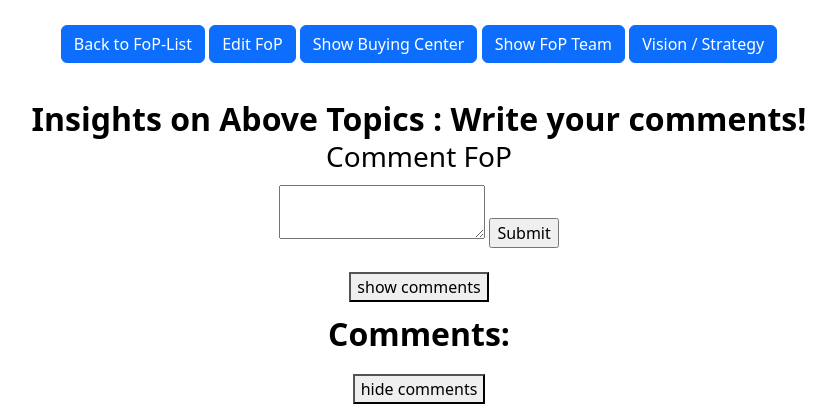
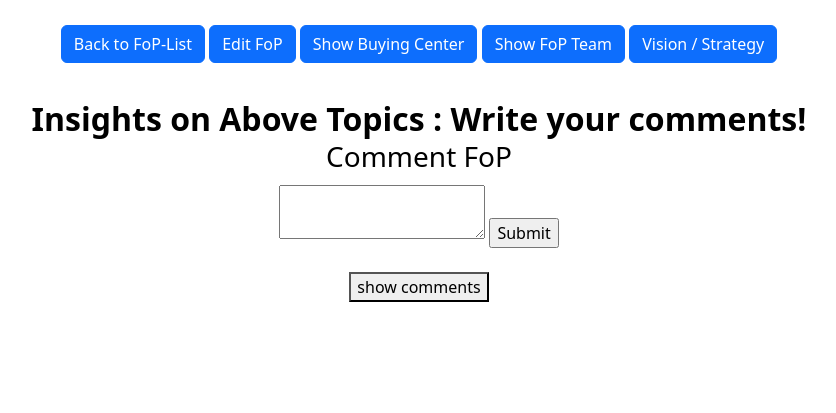
Before and after one commit to berndkap/Own-Test-Project, a Flask app: page /fop/2 in a window 1280 px wide. Shown: the part 387-800 px from the top of the page, without its empty margins (221-1057 px from the left). Run offline with Flask 2, Linux system fonts and the light colour scheme; data comes from the database, SQL or seed files in the repository; data that the repository does not hold is empty; some libraries are stand-ins or nearby versions.

Commit message:
Minor Improvements regarding Slide Toggle 28 December

```diff
--- a/templates/show_fop.html
+++ b/templates/show_fop.html
@@ -103,12 +103,12 @@
 <div class="container">
   <div class="row">
     <div class="col">
-        <button class="before">show comments</button>
+        <button class="comments">show comments</button>
     </div>
   </div>
 </div>
 
-<div class="container comments">
+<div class="container comments" style="display: none" >
   <div class="row">
     <div class="col">
 
@@ -121,7 +121,7 @@
             <br>
         {% endfor %}
         <br>
-        <button class="after">hide comments</button>
+<!--        <button class="after">hide comments</button>-->
     </div>
   </div>
 </div>
```
